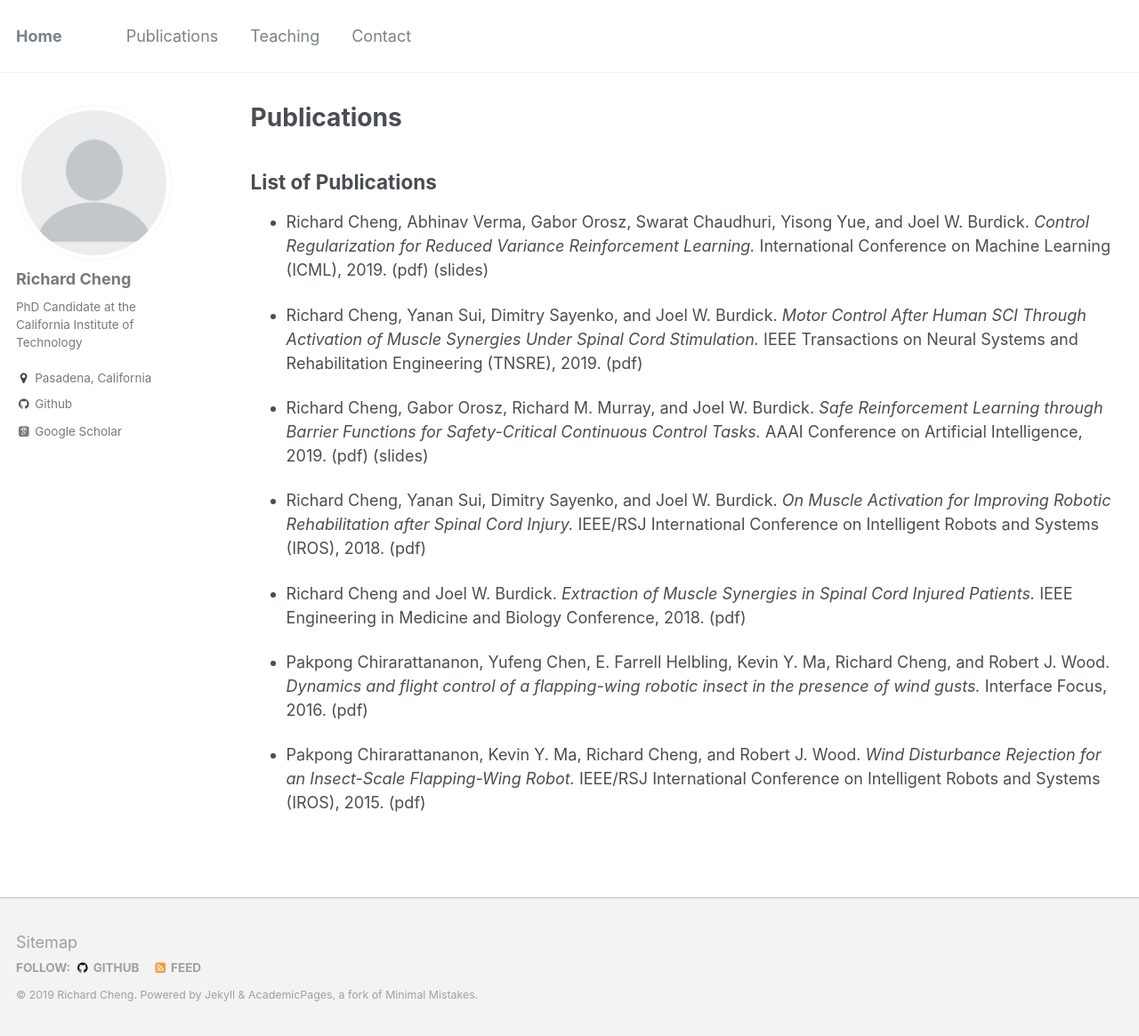
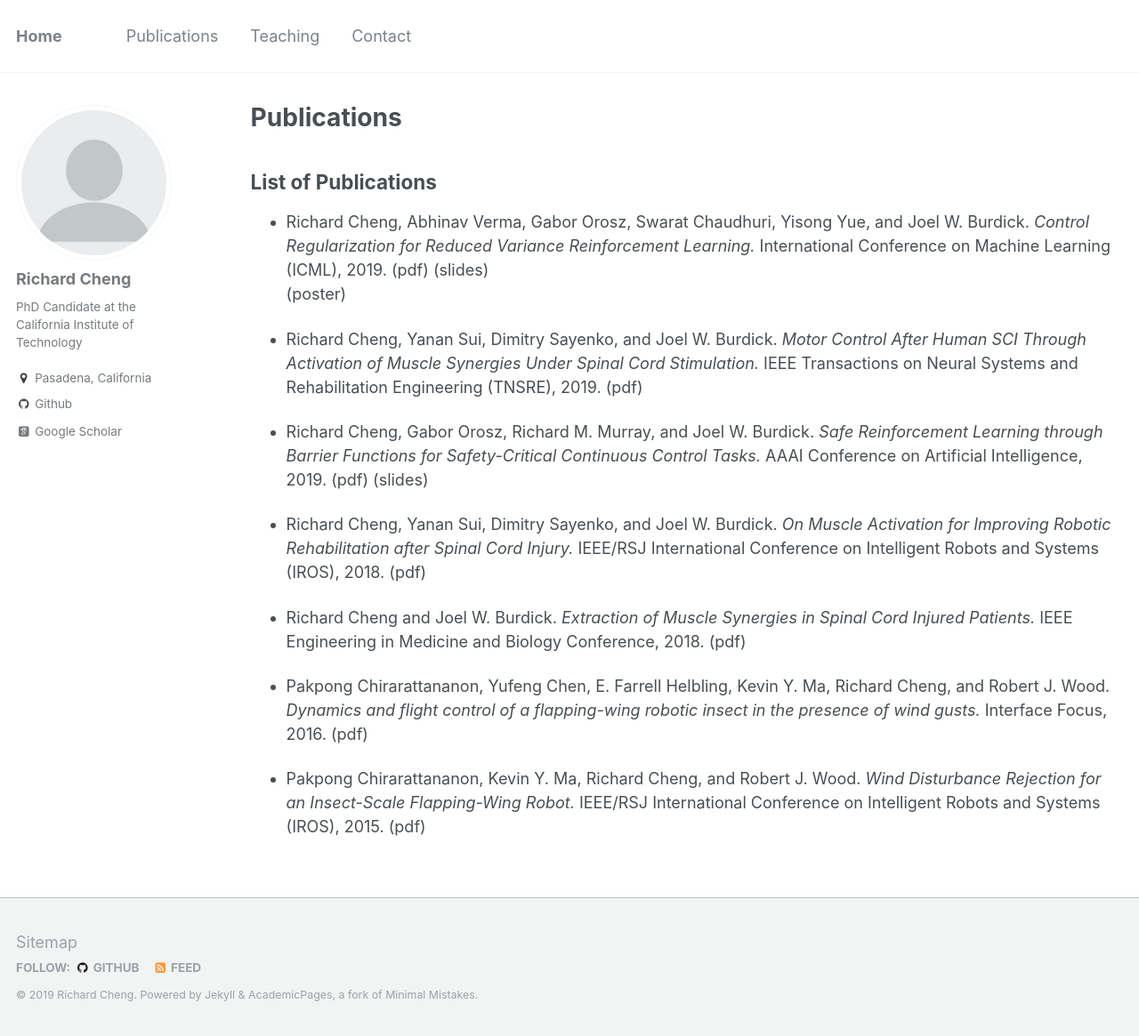
Before and after one commit to rcheng805/rcheng805.github.io, a Jekyll site: the page built from _pages/papers.md, in a window 1280 px wide and 1165 px high. Shown: the whole window at 89% size. Built offline with Jekyll 4.4.1, drawn with Linux system fonts in a browser that asks for light colours; some web fonts are replaced.

Commit message:
Update papers.md

```diff
--- a/_pages/papers.md
+++ b/_pages/papers.md
@@ -8,7 +8,7 @@ author_profile: true
 List of Publications
 ------
 
-* Richard Cheng, Abhinav Verma, Gabor Orosz, Swarat Chaudhuri, Yisong Yue, and Joel W. Burdick. *Control Regularization for Reduced Variance Reinforcement Learning.* International Conference on Machine Learning (ICML), 2019. [(pdf)](http://rcheng805.github.io/files/icml2019.pdf) [(slides)](http://rcheng805.github.io/files/icml2019_slides.pdf)<br/>
+* Richard Cheng, Abhinav Verma, Gabor Orosz, Swarat Chaudhuri, Yisong Yue, and Joel W. Burdick. *Control Regularization for Reduced Variance Reinforcement Learning.* International Conference on Machine Learning (ICML), 2019. [(pdf)](http://rcheng805.github.io/files/icml2019.pdf) [(slides)](http://rcheng805.github.io/files/icml2019_slides.pdf)<br/> [(poster)](http://rcheng805.github.io/files/ICML_poster_REVISED3.pdf)<br/>
 
 * Richard Cheng, Yanan Sui, Dimitry Sayenko, and Joel W. Burdick. *Motor Control After Human SCI Through Activation of Muscle Synergies Under Spinal Cord Stimulation.* IEEE Transactions on Neural Systems and Rehabilitation Engineering (TNSRE), 2019. [(pdf)](http://rcheng805.github.io/files/tnsre2019.pdf) <br/>
 
```
